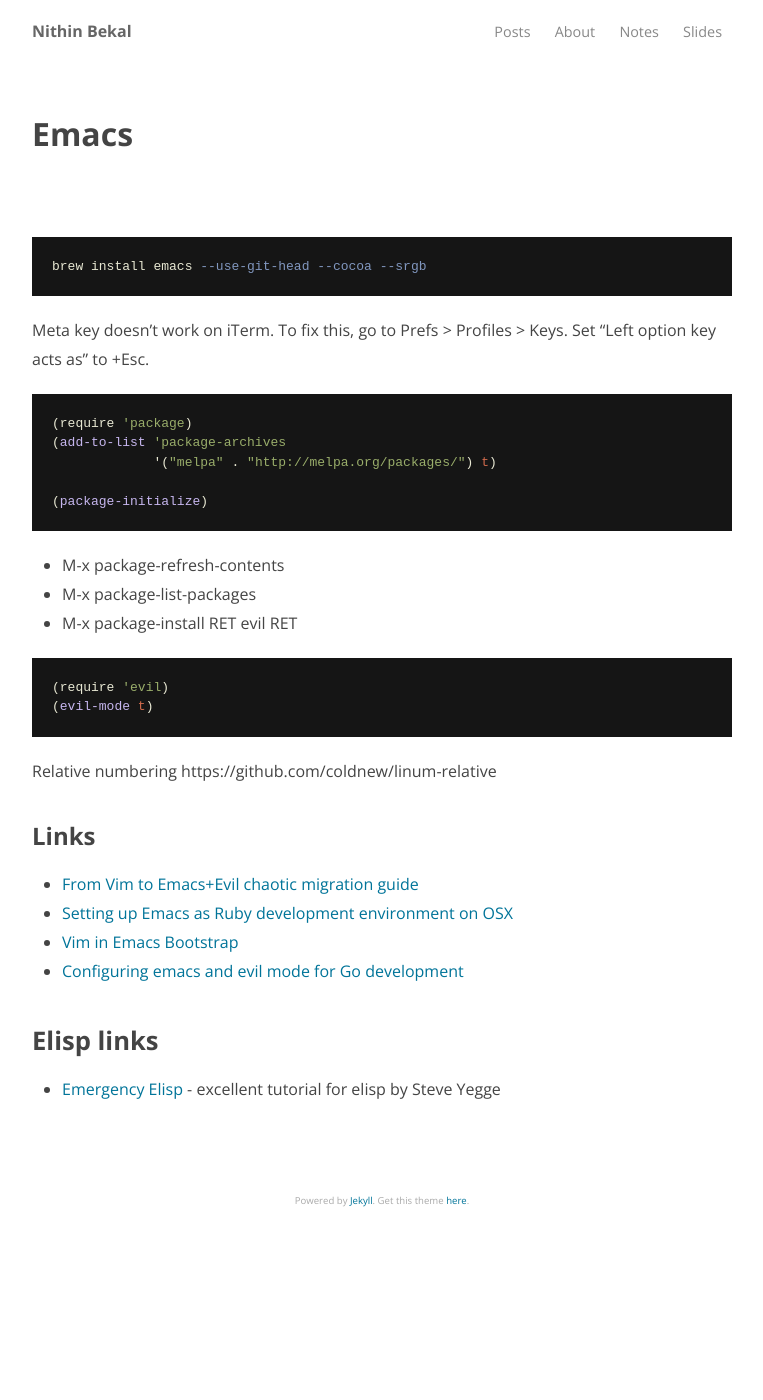
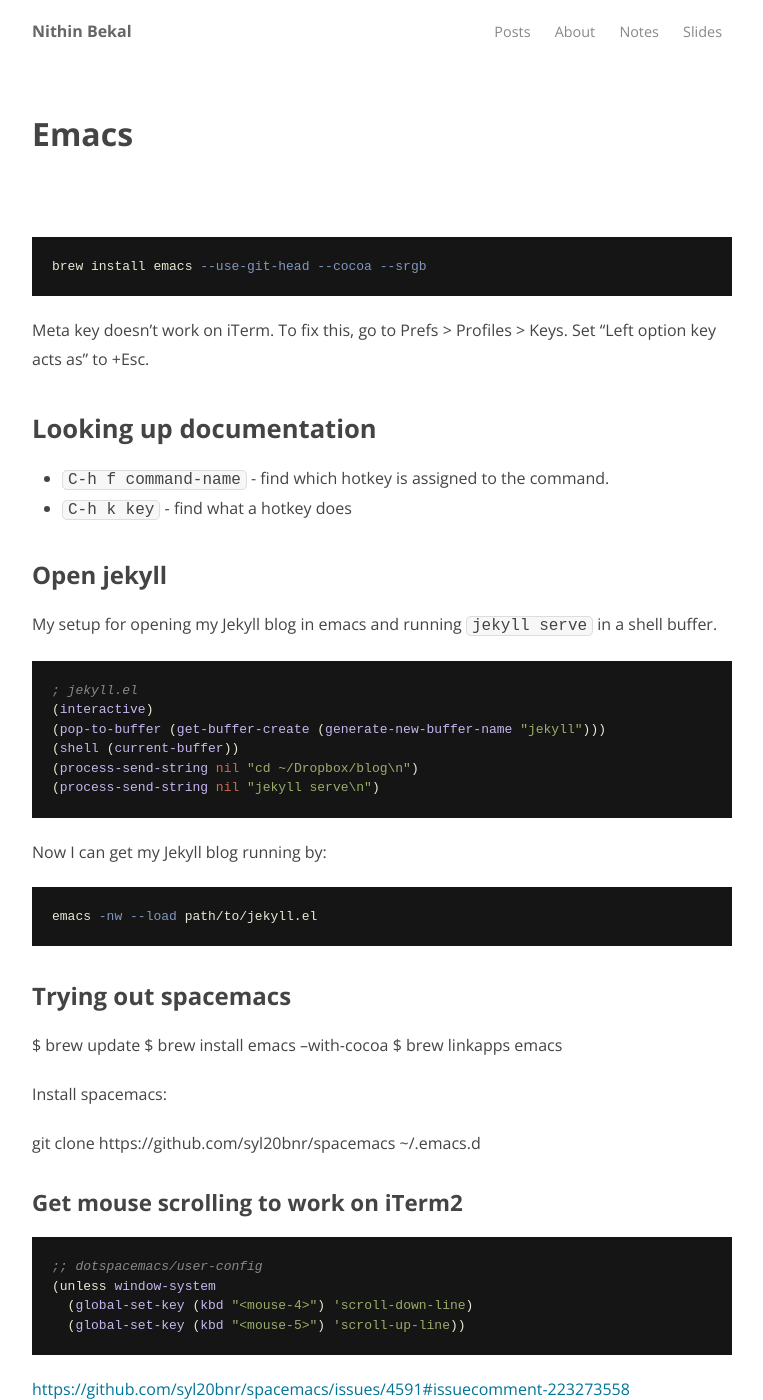
Before and after one commit to nithinbekal/nithinbekal.github.io, a Jekyll site: the page built from notes/emacs.md, in a window 1280 px wide and 1400 px high. Shown: the whole window, without its empty margins (258-1021 px from the left). Built offline with Jekyll 4.4.1, drawn with Linux system fonts in a browser that asks for light colours; some of the changed text lies outside the part shown.

Commit message:
Emacs notes

```diff
--- a/notes/emacs.md
+++ b/notes/emacs.md
@@ -12,32 +12,67 @@ Meta key doesn't work on iTerm.
 To fix this, go to Prefs > Profiles > Keys.
 Set "Left option key acts as" to +Esc.
 
-{% highlight elisp %}
-(require 'package)
-(add-to-list 'package-archives
-             '("melpa" . "http://melpa.org/packages/") t)
+# Looking up documentation
 
-(package-initialize)
+- `C-h f command-name` - find which hotkey is assigned to the command.
+- `C-h k key` - find what a hotkey does
+
+## Open jekyll
+
+My setup for opening my Jekyll blog in emacs
+and running `jekyll serve` in a shell buffer.
+
+{% highlight emacs-lisp %}
+; jekyll.el
+(interactive)
+(pop-to-buffer (get-buffer-create (generate-new-buffer-name "jekyll")))
+(shell (current-buffer))
+(process-send-string nil "cd ~/Dropbox/blog\n")
+(process-send-string nil "jekyll serve\n")
 {% endhighlight %}
 
-* M-x package-refresh-contents
-* M-x package-list-packages
-* M-x package-install RET evil RET
+Now I can get my Jekyll blog running by:
+
+{% highlight bash %}
+emacs -nw --load path/to/jekyll.el
+{% endhighlight %}
+
+## Trying out spacemacs
+
+$ brew update
+$ brew install emacs --with-cocoa
+$ brew linkapps emacs
+
+Install spacemacs:
+
+git clone https://github.com/syl20bnr/spacemacs ~/.emacs.d
+
+### Get mouse scrolling to work on iTerm2
 
 {% highlight elisp %}
-(require 'evil)
-(evil-mode t)
+;; dotspacemacs/user-config
+(unless window-system
+  (global-set-key (kbd "<mouse-4>") 'scroll-down-line)
+  (global-set-key (kbd "<mouse-5>") 'scroll-up-line))
 {% endhighlight %}
 
-Relative numbering https://github.com/coldnew/linum-relative
+<https://github.com/syl20bnr/spacemacs/issues/4591#issuecomment-223273558>
 
-## Links
+### Vim to evil-mode
 
+- [Towards a vim-like Emacs](http://nathantypanski.com/blog/2014-08-03-a-vim-like-emacs-config.html)
+- [From Vim to Emacs in Fourteen Days](http://blog.aaronbieber.com/2015/05/24/from-vim-to-emacs-in-fourteen-days.html)
+- [My Descent Into Evil](https://medium.com/@bryangarza/my-descent-into-evil-98f7017475b6)
 * [From Vim to Emacs+Evil chaotic migration guide](http://juanjoalvarez.net/es/detail/2014/sep/19/vim-emacsevil-chaotic-migration-guide/)
 * [Setting up Emacs as Ruby development environment on OSX](http://crypt.codemancers.com/posts/2013-09-26-setting-up-emacs-as-development-environment-on-osx/)
 * [Vim in Emacs Bootstrap](http://bling.github.io/blog/2013/09/09/vim-in-emacs-bootstrap/)
 * [Configuring emacs and evil mode for Go development](http://jen20.com/2015/02/06/configuring-emacs-for-go-part-1.html)
 
+
+Elixir
+
+- [Spacemacs and Alchemist to make Elixir of immortality](http://www.zohaib.me/spacemacs-and-alchemist-to-make-elixir-of-immortality/)
+
 # Elisp links
 
 * [Emergency Elisp](http://steve-yegge.blogspot.in/2008/01/emergency-elisp.html) -
```
